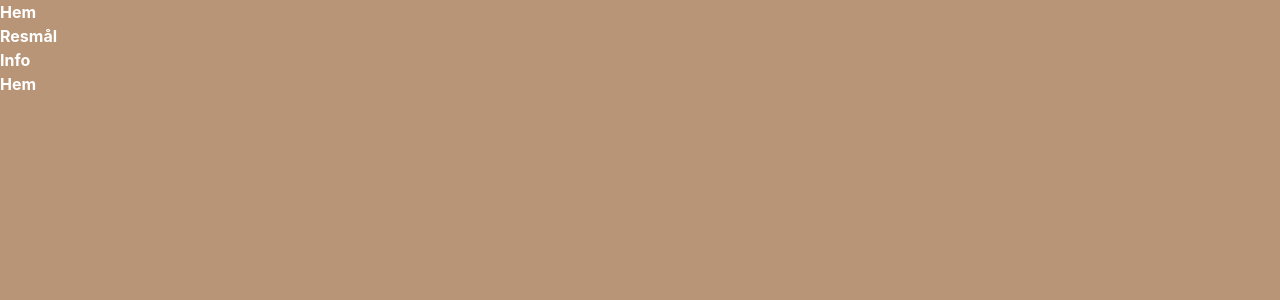
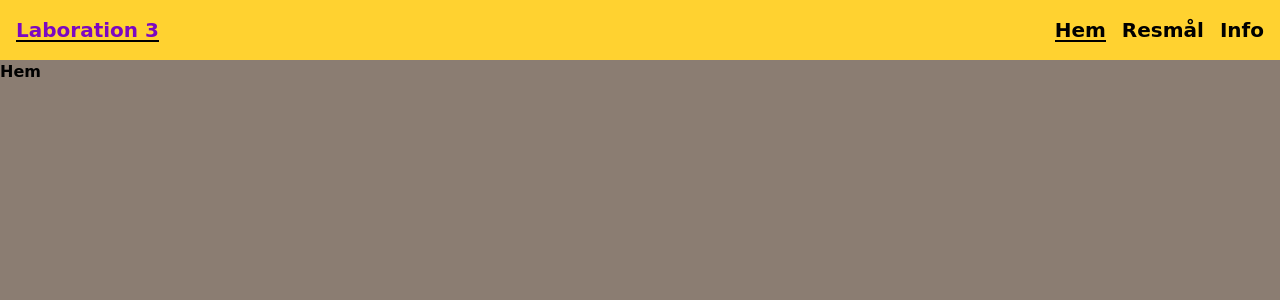
Before and after one commit to filipbergander/fbfullstack-lab3, a Vue app: page / in a window 1280 px wide. Shown: the top 300 px of the page. Built offline with nearby package versions, Linux system fonts and the light colour scheme.

Commit message:
Skapat enklare navigeringsmeny, samt styling på länken till aktiv sida.

```diff
--- a/index.html
+++ b/index.html
@@ -5,7 +5,7 @@
     <meta charset="UTF-8">
     <link rel="icon" href="/favicon.ico">
     <meta name="viewport" content="width=device-width, initial-scale=1.0">
-    <title>Vue App</title>
+    <title>Laboration 3</title>
 
 </head>
 
--- a/src/assets/main.css
+++ b/src/assets/main.css
@@ -3,7 +3,10 @@
 /* Globala CSS-regler*/
 
 body {
-  background-color: rgb(185, 149, 119);
-  color: rgb(255, 255, 255);
+  font-family: "Comic sans MS", Helvetica, Arial, sans-serif;
+  background-color: rgb(139, 125, 114);
+  color: rgb(0, 0, 0);
   font-weight: bold;
+  margin: 0;
+  padding: 0;
 }
--- a/src/components/AppHeader.vue
+++ b/src/components/AppHeader.vue
@@ -1,8 +1,9 @@
 <template>
-<header>
+<header class="w-full flex items-center p-4 bg-amber-300 text-black text-md md:text-xl">
+  <h1 class="w-full"><RouterLink to="/">Laboration 3</RouterLink></h1>
 <div class="container">
-  <nav>
-    <ul>
+  <nav class="flex flex-row justify-end">
+    <ul class="flex flex-row gap-1.5 md:gap-4">
       <li><RouterLink to="/">Hem</RouterLink></li>
       <li><RouterLink to="/resmal">Resmål</RouterLink></li>
       <li><RouterLink to="/info">Info</RouterLink></li>
@@ -18,4 +19,16 @@ import { RouterLink } from 'vue-router';
 
 <style scoped>
 
+.router-link-active {
+  font-weight: bold;
+  box-shadow: inset 0 -2px 0 0 rgb(0, 0, 0);
+}
+h1 {
+  text-decoration: none;
+  color:rgb(124, 8, 192);
+}
+li:hover {
+  color: rgba(0, 0, 0, 0.562);
+  transition: color 0.1s ease-in-out;
+}
 </style>
```
